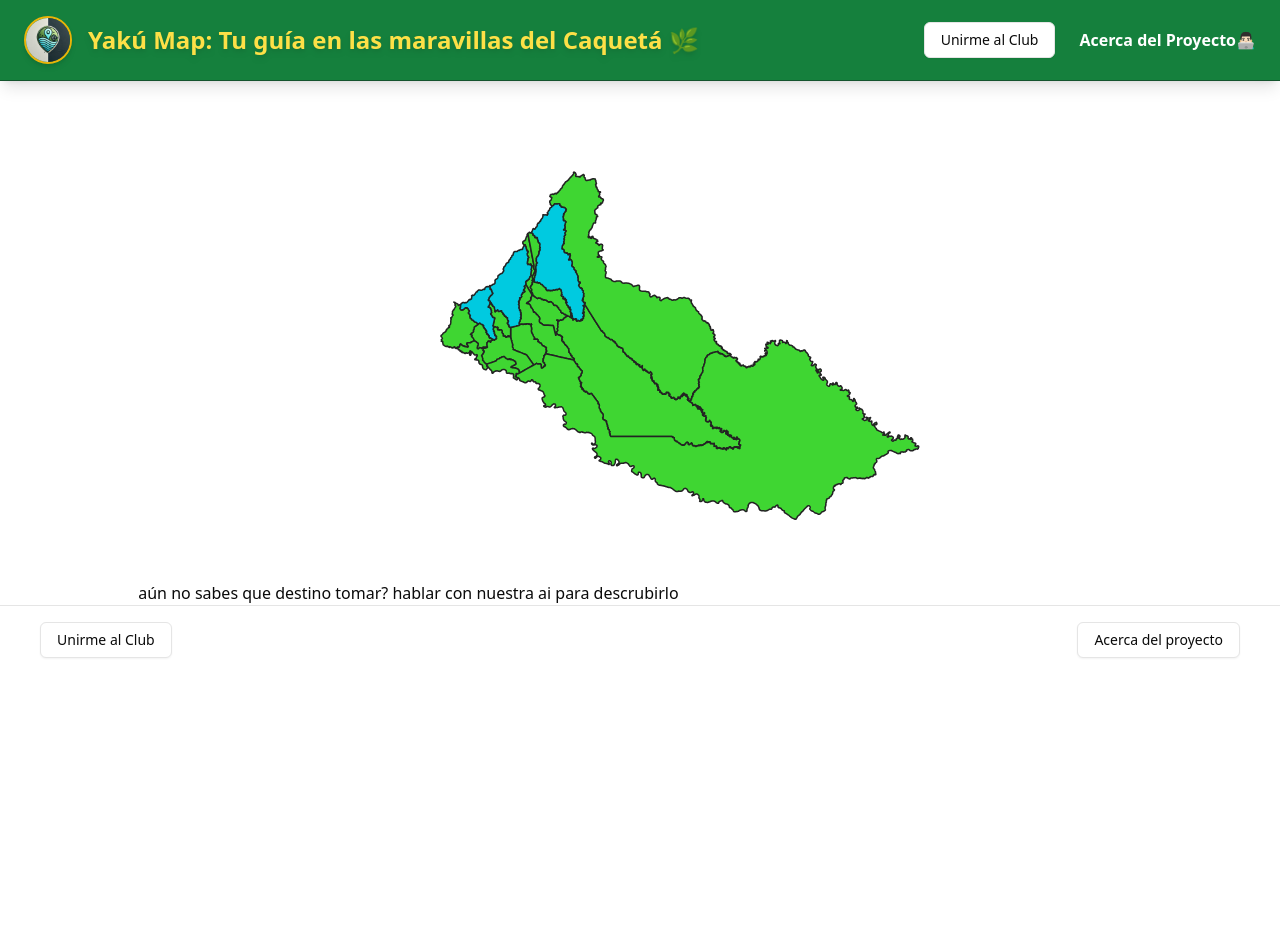
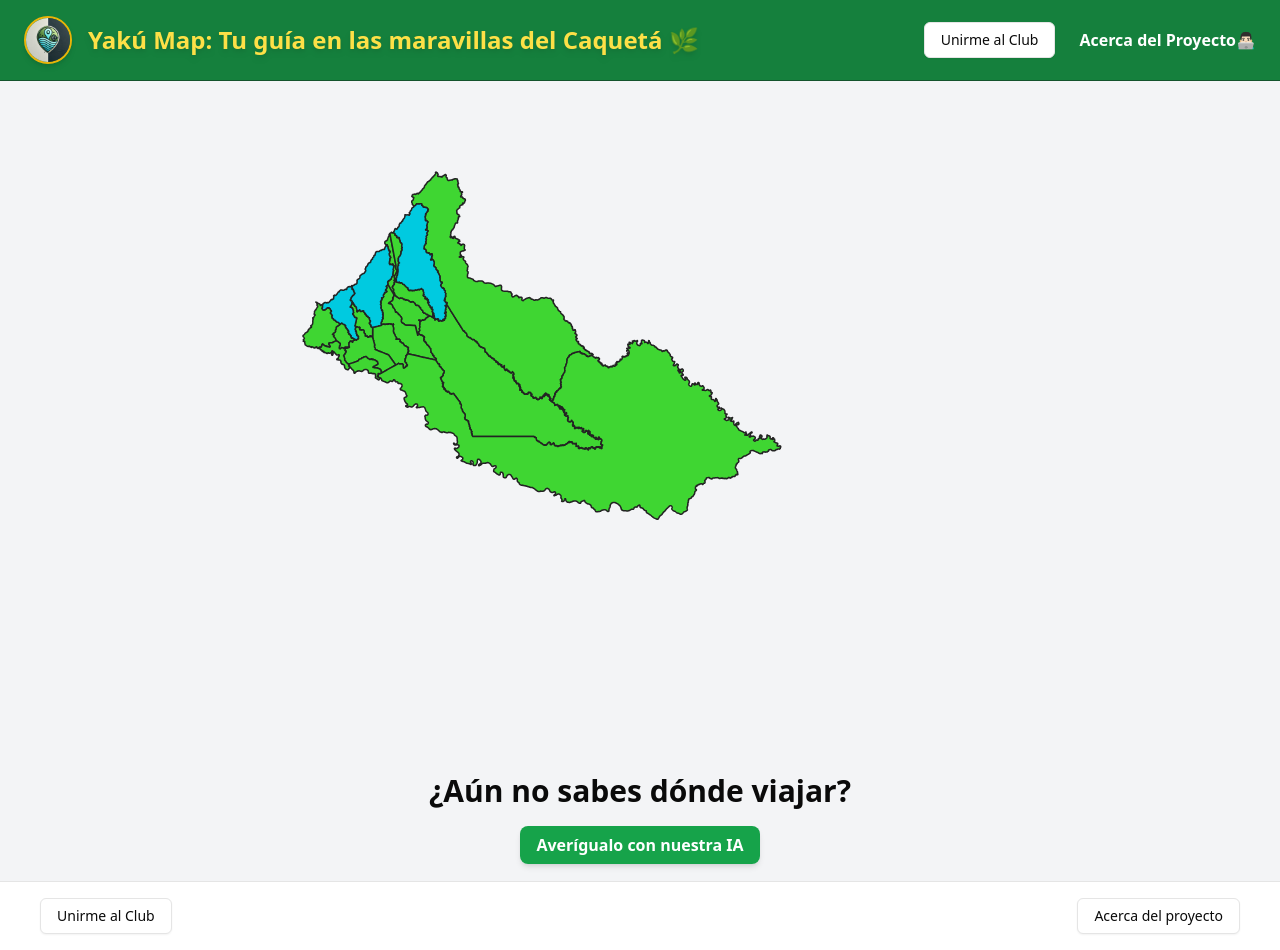
Before and after one commit to wildchamo/caquetic-turismo, a Next.js app: page / in a window 1280 px wide. Before the commit the page ends 800 px from the top, so only its background shows below. Built offline with nearby package versions, Linux system fonts and the light colour scheme; no server answers.

Commit message:
Diseño front2

```diff
--- a/src/app/page.js
+++ b/src/app/page.js
@@ -1,10 +1,30 @@
 import { Map } from "@/components/map";
+import Link from "next/link";
 
 export default function Home() {
+
+
   return (
-    <main className="grid place-content-center">
-      <Map />
-      aún no sabes que destino tomar? hablar con nuestra ai para descrubirlo
+    <main className="flex flex-col min-h-screen bg-gray-100">
+      {/* Contenido principal */}
+      <div className="flex-grow">
+        <Map />
+      </div>
+
+      {/* Texto centrado */}
+      <div className="text-center mb-6 font-semibold text-3xl">
+        ¿Aún no sabes dónde viajar?
+      </div>
+
+      {/* Botón centrado */}
+          <div className="text-center mb-6">
+      <Link
+        className="bg-green-600 text-white font-semibold py-2 px-4 rounded-lg shadow-md hover:bg-green-500 transition duration-300"
+        href={"/chat"}
+>
+        Averígualo con nuestra IA
+      </Link>
+</div>
     </main>
   );
 }
```
